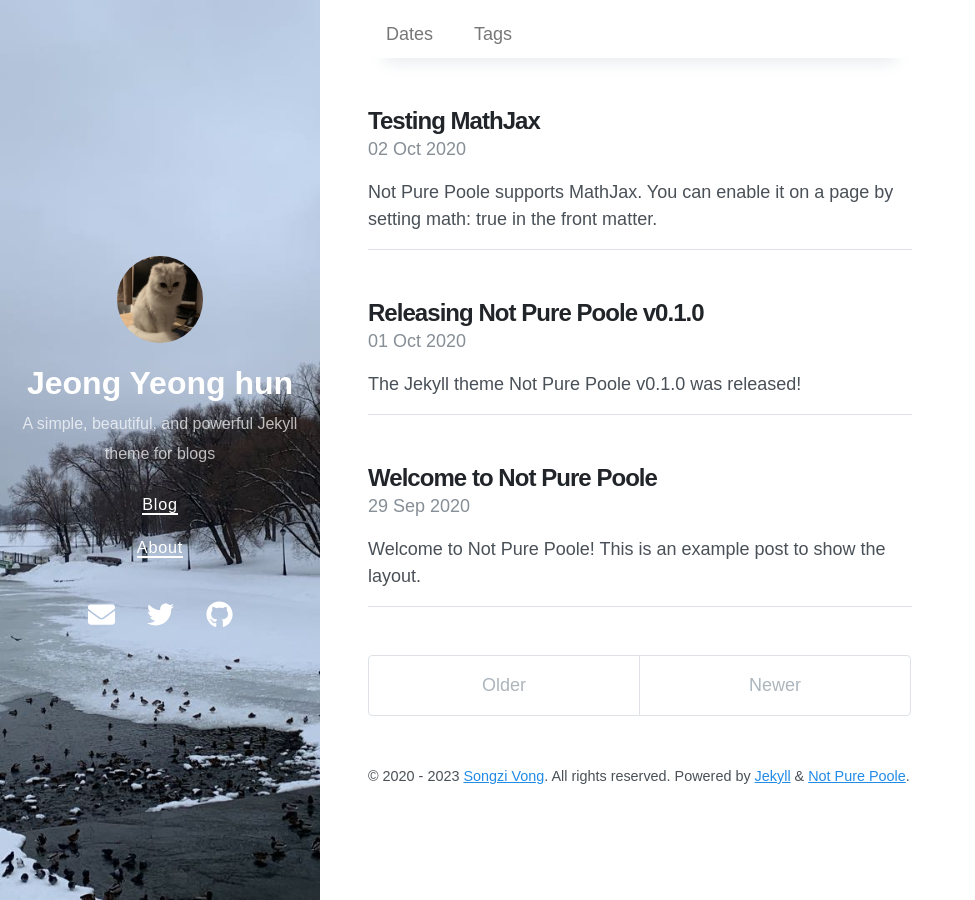
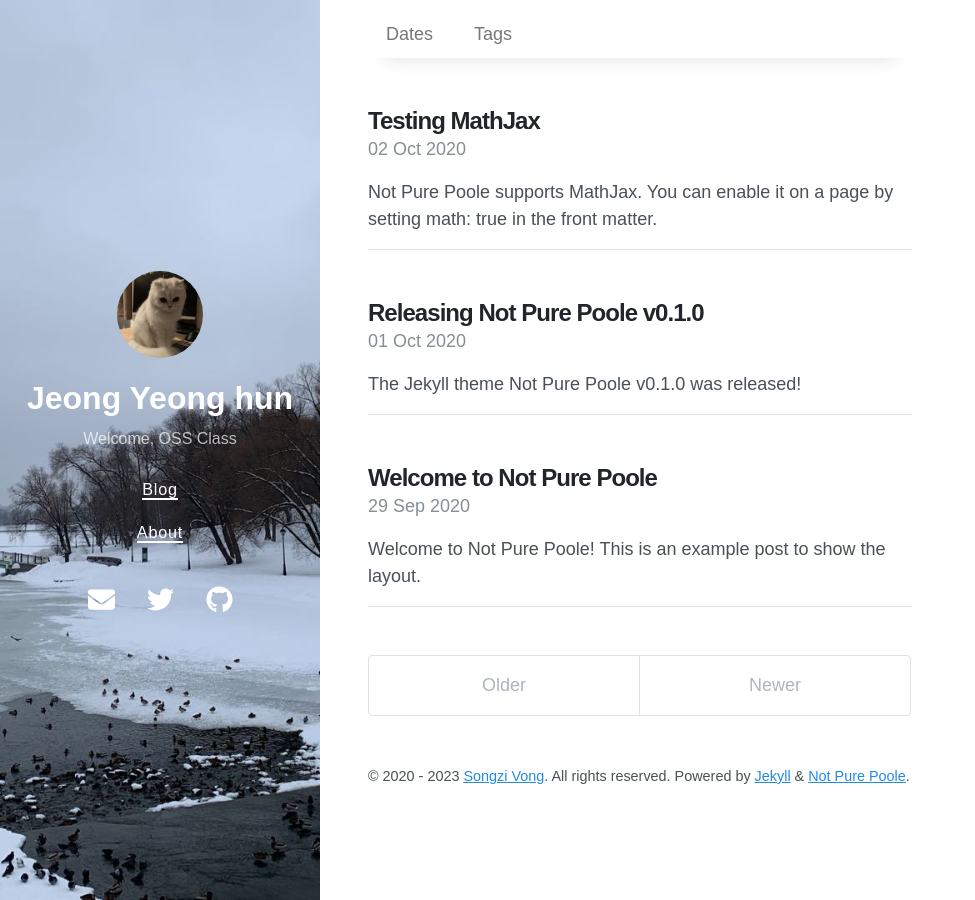
Before and after one commit to yeunghun/yeonghun.github.io, a Jekyll site: the page built from index.html, in a window 1280 px wide. Shown: the whole page, without its empty margins (0-975 px from the left). Built offline with Jekyll 4.4.1, drawn with Linux system fonts in a browser that asks for light colours; nearby versions of some CDN libraries; the list of posts is cut into pages by our own code.

Commit message:
Update _config.yml

```diff
--- a/_config.yml
+++ b/_config.yml
@@ -1,6 +1,6 @@
 # Setup
 title: Jeong Yeong hun
-description: A simple, beautiful, and powerful Jekyll theme for blogs
+description: Welcome, OSS Class
 url: https://yeunghun.github.io/yeonghun.github.io/
 avatar: /avatar.jpeg
 paginate: 5
```
